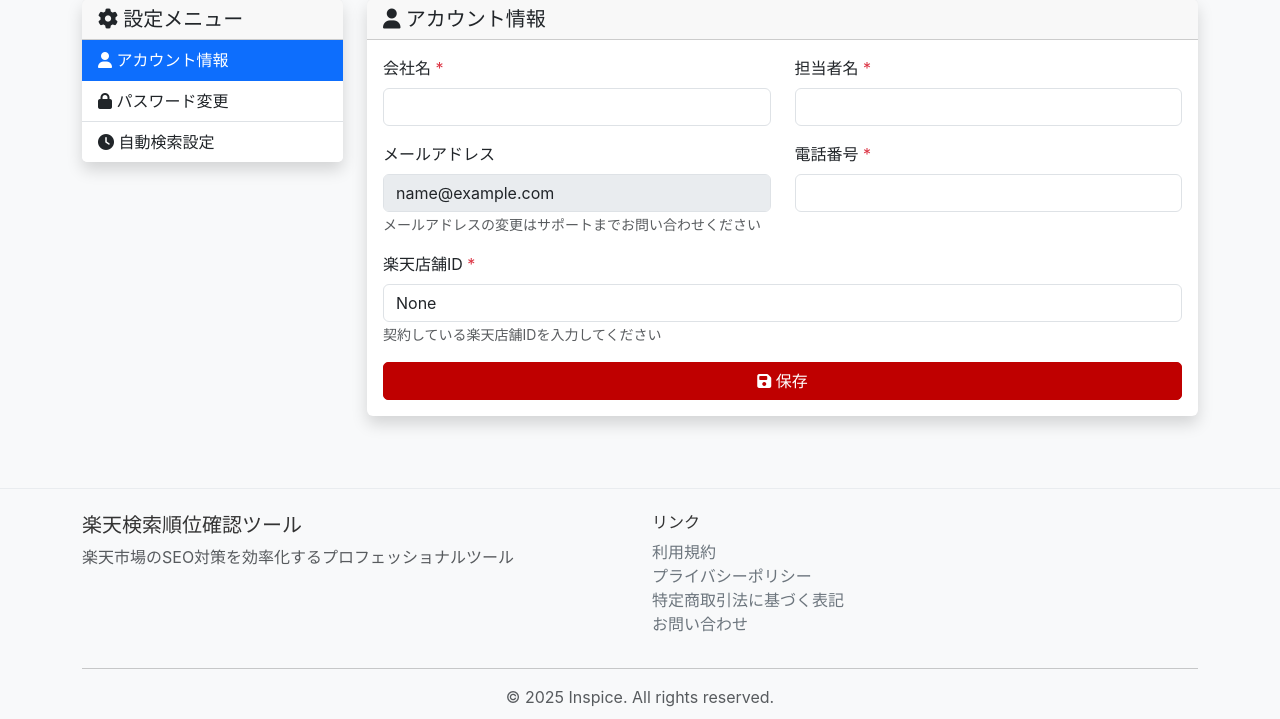
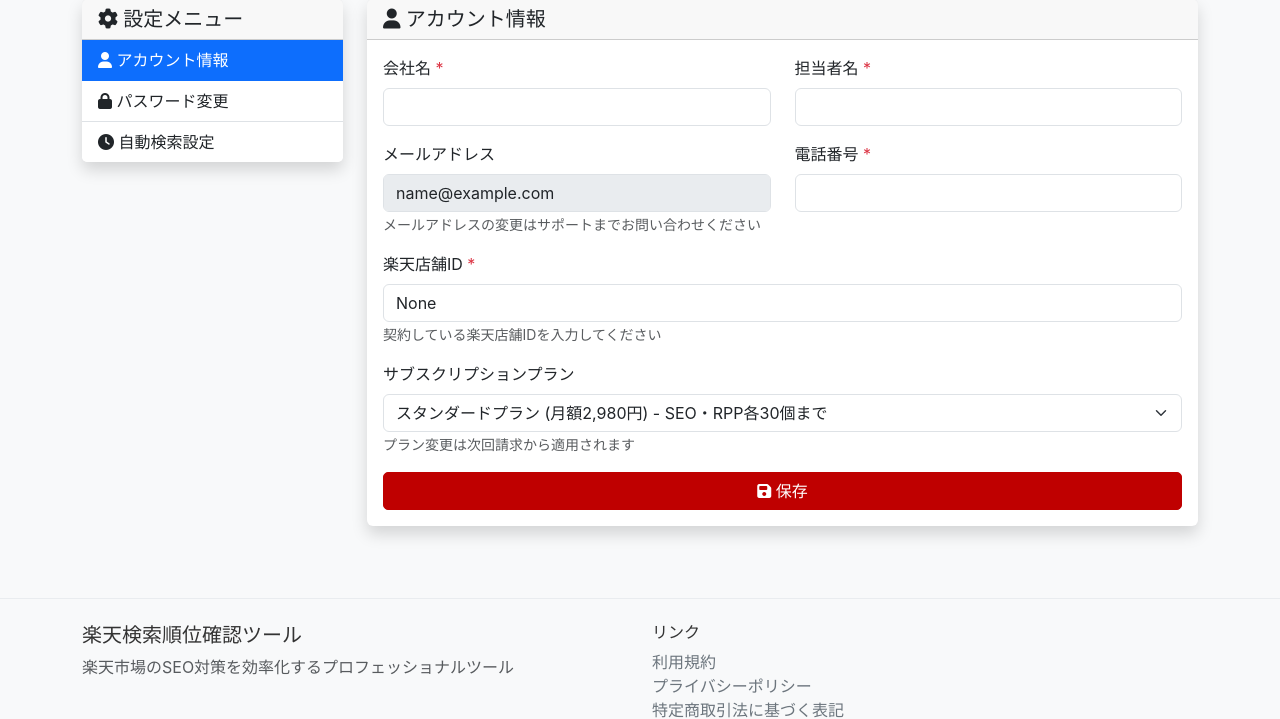
Before and after one commit to omame23/rakuten_seo_tool, a Django app: page /accounts/settings/ in a window 1280 px wide. Shown: the part 106-825 px from the top of the page. Run offline with Django 5.2, Linux system fonts and the light colour scheme; the visitor is signed in with stand-in values (Sample User, id 1); parts of the project's set-up code (start-up, migrations or seed data) failed here and were passed over.

Commit message:
ユーザープラン再定義と料金変更の実装
- subscription_planフィールド追加（standard/master）
- プラン別キーワード上限の実装（スタンダード30個、マスター100個）
- 料金変更（スタンダード2,980円、マスター4,980円）
- UI/UXでプラン選択機能の実装
- 制限チェック機能の更新
- 招待アカウントは引き続き無制限

🤖 Generated with [Claude Code](https://claude.ai/code)

Co-Authored-By: Claude <noreply@anthropic.com>

```diff
--- a/rakuten_seo_tool/accounts/models.py
+++ b/rakuten_seo_tool/accounts/models.py
@@ -83,6 +83,16 @@ class User(AbstractBaseUser, PermissionsMixin):
             ('inactive', '無効'),
         ],
         default='inactive',
+    )
+    subscription_plan = models.CharField(
+        verbose_name='サブスクリプションプラン',
+        max_length=20,
+        choices=[
+            ('standard', 'スタンダードプラン'),
+            ('master', 'マスタープラン'),
+        ],
+        default='standard',
+        help_text='スタンダード: 2,980円/月 (SEO&RPP各30個), マスター: 4,980円/月 (SEO&RPP各100個)'
     )
     trial_end_date = models.DateTimeField(
         verbose_name='トライアル終了日',
@@ -218,3 +228,54 @@ class User(AbstractBaseUser, PermissionsMixin):
         from django.utils import timezone
         self.last_bulk_search_date = timezone.now().date()
         self.save()
+
+    def get_keyword_limit(self):
+        """プランに応じたキーワード登録上限を取得"""
+        # マスターアカウントは無制限
+        if self.is_master:
+            return None
+
+        # 招待ユーザーは無制限
+        if self.is_invited_user:
+            return None
+
+        # プラン別の上限
+        if self.subscription_plan == 'master':
+            return 100  # マスタープラン: 100個
+        else:
+            return 30   # スタンダードプラン: 30個
+
+    def get_plan_display_name(self):
+        """プランの表示名を取得"""
+        if self.is_master:
+            return 'マスターアカウント'
+        elif self.is_invited_user:
+            return '招待アカウント（無制限）'
+        else:
+            plan_dict = dict(self._meta.get_field('subscription_plan').choices)
+            return plan_dict.get(self.subscription_plan, 'スタンダードプラン')
+
+    def get_plan_price(self):
+        """プランの月額料金を取得"""
+        if self.is_master or self.is_invited_user:
+            return 0  # 無料
+        elif self.subscription_plan == 'master':
+            return 4980  # マスタープラン
+        else:
+            return 2980  # スタンダードプラン
+
+    def can_register_keyword(self, keyword_type='seo'):
+        """キーワード登録可能かチェック"""
+        keyword_limit = self.get_keyword_limit()
+        if keyword_limit is None:
+            return True  # 無制限
+
+        # 現在の登録数を取得
+        if keyword_type == 'seo':
+            from seo_ranking.models import Keyword
+            current_count = Keyword.objects.filter(user=self).count()
+        else:  # rpp
+            from seo_ranking.models import RPPKeyword
+            current_count = RPPKeyword.objects.filter(user=self).count()
+
+        return current_count < keyword_limit
--- a/rakuten_seo_tool/accounts/views.py
+++ b/rakuten_seo_tool/accounts/views.py
@@ -103,6 +103,13 @@ def account_settings(request):
             if new_shop_id:
                 user.rakuten_shop_id = new_shop_id
 
+            # プラン変更処理（通常ユーザーのみ）
+            if not user.is_master and not user.is_invited_user:
+                new_plan = request.POST.get('subscription_plan', user.subscription_plan)
+                if new_plan in ['standard', 'master'] and new_plan != user.subscription_plan:
+                    user.subscription_plan = new_plan
+                    messages.success(request, f'サブスクリプションプランを{user.get_plan_display_name()}に変更しました。次回請求から適用されます。')
+
             user.save()
             messages.success(request, 'アカウント情報を更新しました。')
 
--- a/rakuten_seo_tool/templates/accounts/settings.html
+++ b/rakuten_seo_tool/templates/accounts/settings.html
@@ -95,10 +95,32 @@
                                     <strong>マスターアカウント</strong><br>
                                     全機能・全店舗データにアクセス可能です。
                                 </div>
+                                {% elif user.is_invited_user %}
+                                <div class="alert alert-success">
+                                    <i class="fas fa-gift"></i>
+                                    <strong>招待アカウント</strong><br>
+                                    全期間無料・全機能無制限でご利用いただけます。
+                                </div>
                                 {% else %}
                                 <div class="alert alert-secondary">
                                     <i class="fas fa-info-circle"></i>
-                                    <strong>サブスクリプション状態：</strong> {{ user.get_subscription_status_display }}
+                                    <strong>サブスクリプション状態：</strong> {{ user.get_subscription_status_display }}<br>
+                                    <strong>プラン：</strong> {{ user.get_plan_display_name }} (月額{{ user.get_plan_price }}円)<br>
+                                    <strong>キーワード上限：</strong> {{ user.get_keyword_limit }}個 (SEO・RPP各)
+                                </div>
+
+                                <!-- プラン変更セクション -->
+                                <div class="mb-3">
+                                    <label for="subscription_plan" class="form-label">サブスクリプションプラン</label>
+                                    <select name="subscription_plan" id="subscription_plan" class="form-select">
+                                        <option value="standard" {% if user.subscription_plan == 'standard' %}selected{% endif %}>
+                                            スタンダードプラン (月額2,980円) - SEO・RPP各30個まで
+                                        </option>
+                                        <option value="master" {% if user.subscription_plan == 'master' %}selected{% endif %}>
+                                            マスタープラン (月額4,980円) - SEO・RPP各100個まで
+                                        </option>
+                                    </select>
+                                    <small class="form-text text-muted">プラン変更は次回請求から適用されます</small>
                                 </div>
                                 {% endif %}
 
```
Also changed, not shown: rakuten_seo_tool/seo_ranking/views.py (+22 -33 lines), rakuten_seo_tool/seo_ranking/views_rpp.py (+13 -20 lines), rakuten_seo_tool/templates/seo_ranking/keyword_list.html (+12 -14 lines), rakuten_seo_tool/accounts/migrations/0006_user_subscription_plan.py (added).
